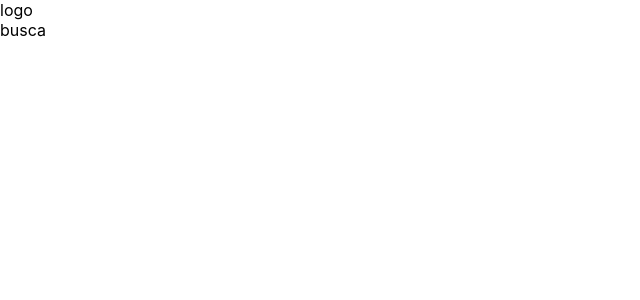
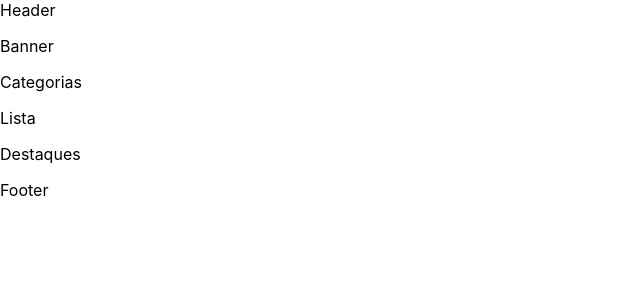
Before and after one commit to andre-digitalcollege/DigitalStore, a React (Create React App) app: page / in a window 1280 px wide. Shown: the top 300 px of the page, without its empty margins (0-640 px from the left). Built offline with nearby package versions, Linux system fonts and the light colour scheme.

Commit message:
componentes atualizados

```diff
--- a/src/App.jsx
+++ b/src/App.jsx
@@ -1,9 +1,21 @@
-import Header from "./header";
+import Header from "./components/Header.jsx";
+import Banner from "./components/Banner.jsx"
+import Categorias from "./components/Categorias.jsx"
+import Lista from "./components/Lista.jsx"
+import Destaques from "./components/Destaques.jsx"
+import Footer from "./components/Footer.jsx"
+
 
 function App() {
   return (
     <div>
       <Header />
+      <Banner />
+      <Categorias />
+      <Lista />
+      <Destaques />
+      <Footer />
+
     </div>
   );
 }
--- a/src/Header.jsx
+++ /dev/null
@@ -1,8 +0,0 @@
-export default function Header () {
-
-  return <header>
-    <div>logo</div>
-    <div>busca</div>
-  </header>
-
-}
--- a/src/components/Banner.jsx
+++ b/src/components/Banner.jsx
@@ -0,0 +1,3 @@
+export default function Banner(){
+    return <span>Banner<p></p></span>
+}
--- a/src/components/Categorias.jsx
+++ b/src/components/Categorias.jsx
@@ -0,0 +1,3 @@
+export default function Categorias(){
+    return <span>Categorias<p></p></span>
+}
--- a/src/components/Destaques.jsx
+++ b/src/components/Destaques.jsx
@@ -0,0 +1,3 @@
+export default function Destaques(){
+    return <span>Destaques<p></p></span>
+ }
--- /dev/null
+++ b/src/components/Footer.jsx
@@ -0,0 +1,3 @@
+export default function Footer(){
+    return <span>Footer<p></p></span>
+ }
--- a/src/components/Header.jsx
+++ b/src/components/Header.jsx
@@ -0,0 +1,3 @@
+export default function Header(){
+   return <span>Header<p></p></span>
+}
--- a/src/components/Lista.jsx
+++ b/src/components/Lista.jsx
@@ -0,0 +1,3 @@
+export default function Lista(){
+    return <span>Lista<p></p></span>
+ }
```
Also changed, not shown: src/components/Foooter.jsx (deleted).
